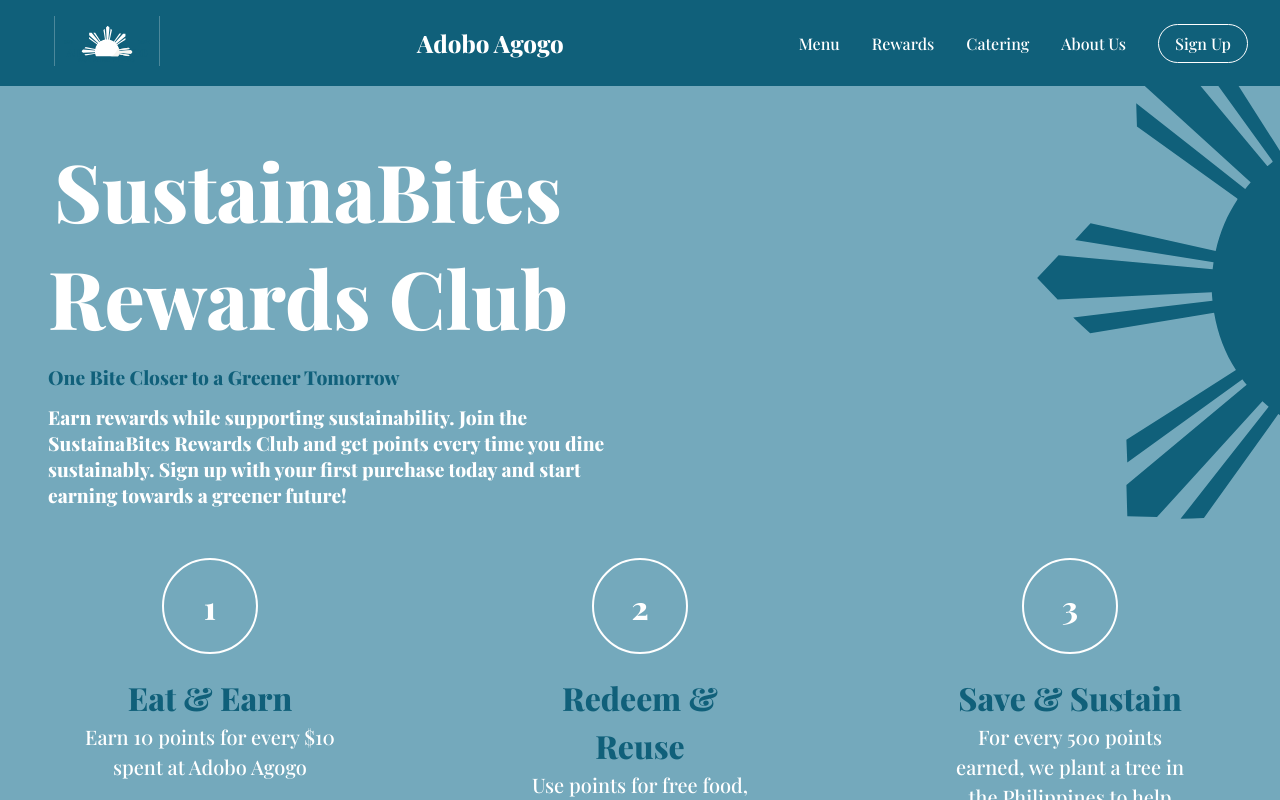
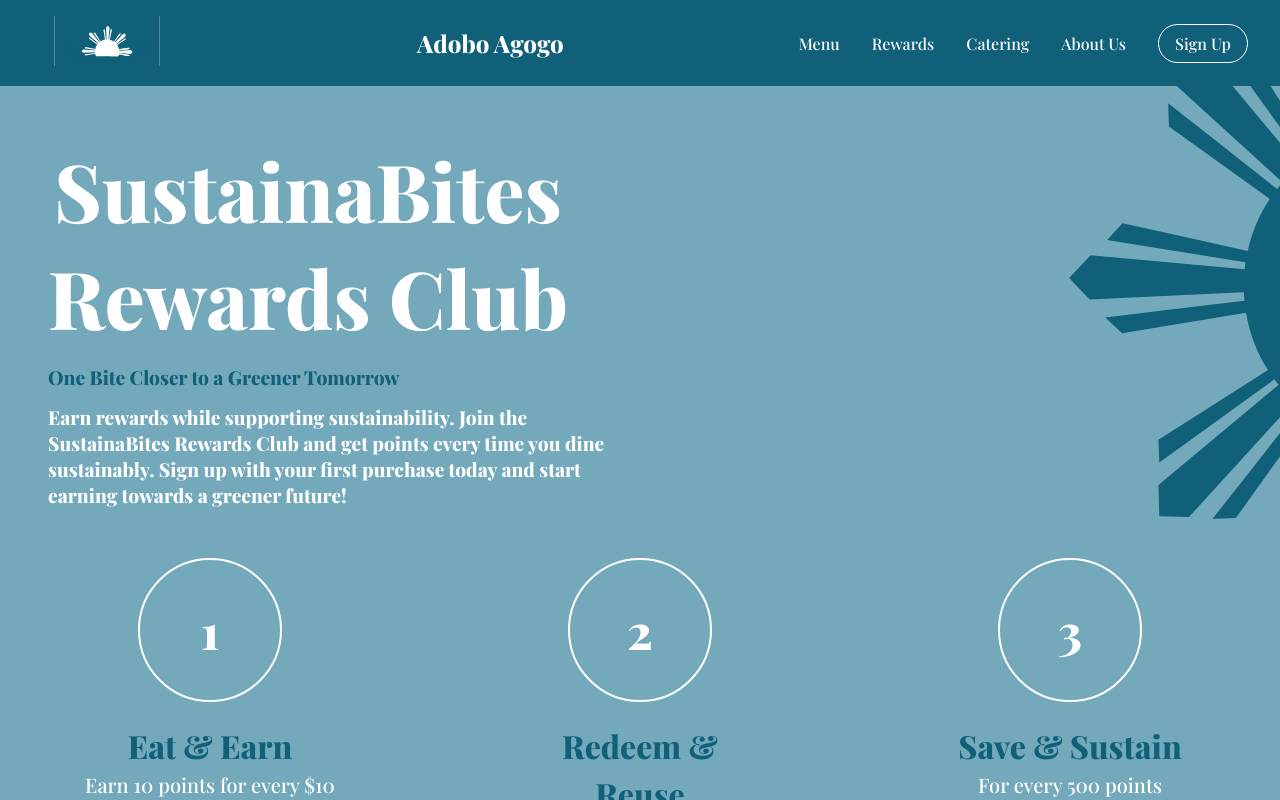
Before and after one commit to pdsTSA/TSA-Website2025, a Next.js app: page /rewards in a window 1280 px wide. Shown: the top 800 px of the page. Built offline with nearby package versions, Linux system fonts and the light colour scheme.

Commit message:
made buttons and nums bigger

```diff
--- a/pages/rewards/index.module.css
+++ b/pages/rewards/index.module.css
@@ -71,7 +71,7 @@
 }
 
 .num {
-    font-size: 2rem;
+    font-size: 3rem;
     font-weight: bold;
     color: white;
     border: 2px solid white;
@@ -148,7 +148,7 @@
     flex: 0;
     align-self: flex-end;
     position: absolute;
-    margin-right: -33em;
+    margin-right: -35em;
     margin-top: -8em;
     z-index: 0;
 
```
